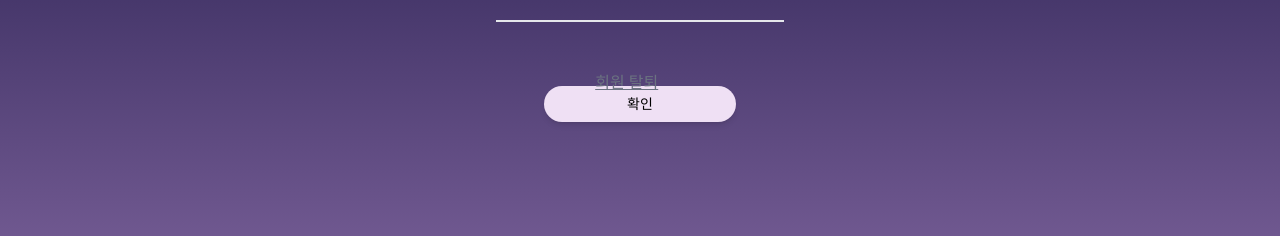
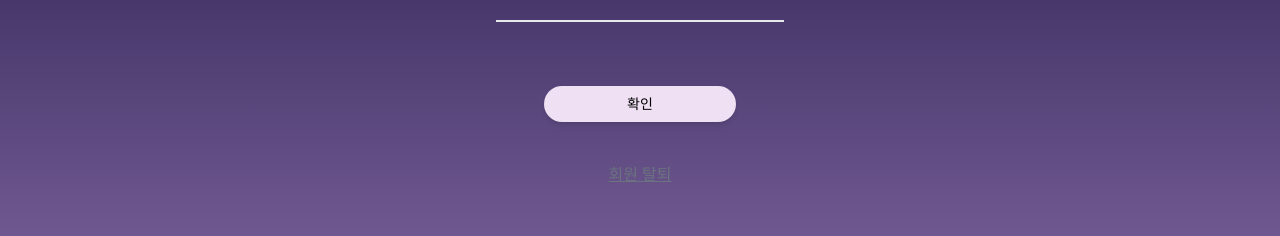
Before and after one commit to wjdgusaho/Damda, a React (Create React App) app in the folder frontend/client/: page /user-info in a window 1280 px wide. Shown: the part 365-601 px from the top of the page. Built offline with nearby package versions, Linux system fonts and the light colour scheme.

Commit message:
feat : 회원정보 수정 페이지에서 회원탈퇴 기능 추가(#358)

```diff
--- a/frontend/client/src/components/Auth/UserInfoChange.tsx
+++ b/frontend/client/src/components/Auth/UserInfoChange.tsx
@@ -162,6 +162,21 @@ export const UserInfoChange = function () {
     }
   }
 
+  function userDelete(event: React.MouseEvent<HTMLParagraphElement>) {
+    axios({
+      method: "PATCH",
+      url: serverUrl + "user/delete",
+      headers: {
+        "Content-Type": "application/json",
+        Authorization: "Bearer " + token,
+      },
+    })
+      .then((response) => {
+        console.log(response)
+      })
+      .catch((error) => console.error(error))
+  }
+
   return (
     <div style={{ color: "#CFD4EE" }}>
       <div className="flex flex-initial justify-between w-96 mx-auto mt-10">
@@ -290,9 +305,8 @@ export const UserInfoChange = function () {
         </button>
       </Form>
       <p
-        className="absolute underline underline-offset-1 cursor-pointer text-gray-500"
-        style={{ left: "46.5%", top: "435px" }}
-        // onClick={}
+        className="relative mt-10 underline underline-offset-1 cursor-pointer text-gray-500 text-center"
+        onClick={userDelete}
       >
         회원 탈퇴
       </p>
```
